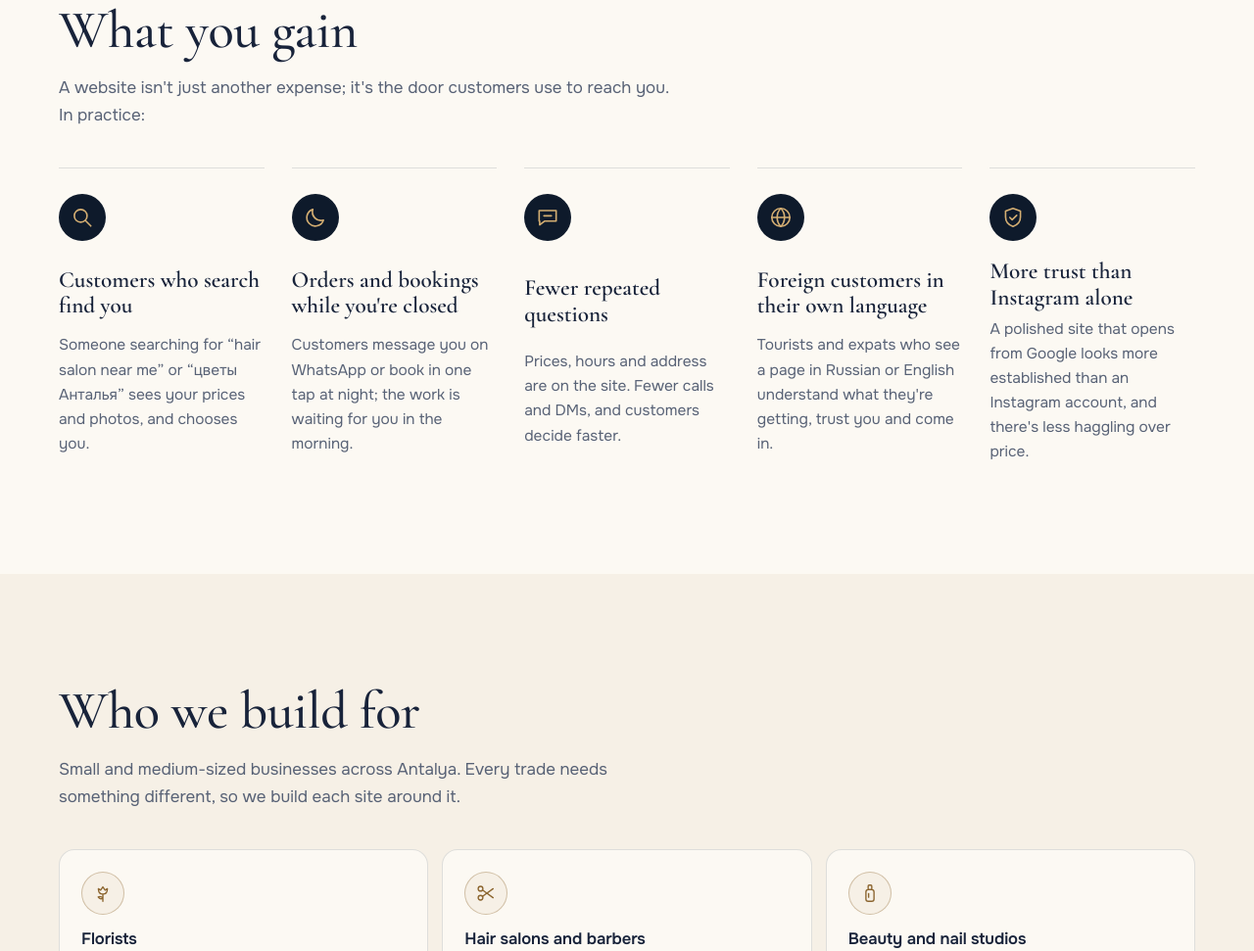
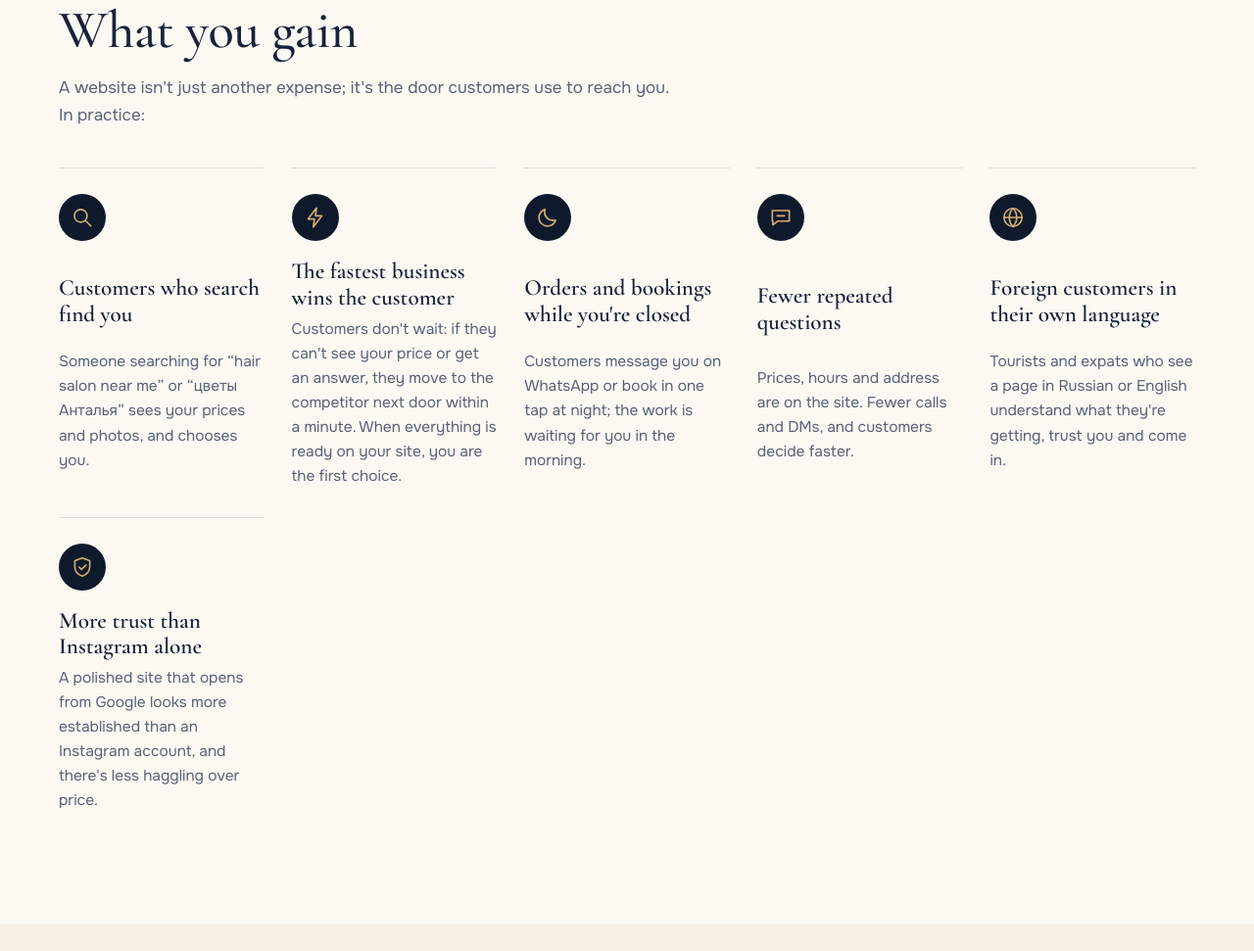
Before and after one commit to Onderkya/onderkya.github.io, a plain HTML site: page index.html in a window 1280 px wide. Shown: the part 1029-2000 px from the top of the page at 98% size. Drawn offline with nearby package versions, Linux system fonts and the light colour scheme.

Commit message:
Hız vurgusu: hızlı olan müşteriyi kapar
Co-Authored-By: Claude Opus 5.5 <noreply@anthropic.com>

```diff
--- a/index.html
+++ b/index.html
@@ -209,6 +209,11 @@
         <svg class="gain-ico" viewBox="0 0 24 24" aria-hidden="true"><circle cx="10.5" cy="10.5" r="6"/><path d="m15 15 5.5 5.5"/></svg>
         <h3 data-i18n="gain.1.t">Arayan müşteri sizi bulur</h3>
         <p data-i18n="gain.1.d">“Yakınımdaki kuaför” ya da “цветы Анталья” diye arayan, fiyatınızı ve fotoğraflarınızı görüp sizi seçer.</p>
+      </li>
+      <li>
+        <svg class="gain-ico" viewBox="0 0 24 24" aria-hidden="true"><path d="M13 3 5 13.5h6L10 21l8-10.5h-6Z"/></svg>
+        <h3 data-i18n="gain.6.t">Hızlı olan müşteriyi kapar</h3>
+        <p data-i18n="gain.6.d">Müşteri beklemez: fiyatı göremeyen ya da cevap alamayan, bir dakika içinde yandaki rakibe geçer. Sitede her şey hazırsa, ilk tercih siz olursunuz.</p>
       </li>
       <li>
         <svg class="gain-ico" viewBox="0 0 24 24" aria-hidden="true"><path d="M19.5 14.5A8 8 0 0 1 9.5 4.5a8 8 0 1 0 10 10Z"/></svg>
--- a/js/i18n.js
+++ b/js/i18n.js
@@ -41,6 +41,8 @@ window.I18N = {
     "gain.4.d": "Tourists and expats who see a page in Russian or English understand what they're getting, trust you and come in.",
     "gain.5.t": "More trust than Instagram alone",
     "gain.5.d": "A polished site that opens from Google looks more established than an Instagram account, and there's less haggling over price.",
+    "gain.6.t": "The fastest business wins the customer",
+    "gain.6.d": "Customers don't wait: if they can't see your price or get an answer, they move to the competitor next door within a minute. When everything is ready on your site, you are the first choice.",
     "who.1.pay": "From {site.first}, about one or two bouquets. Care is {care.basic}/mo, less than a bouquet.",
     "who.2.pay": "Care is {care.basic}/mo, less than a haircut; one new client a month covers it.",
     "who.3.pay": "Care is {care.basic}/mo, less than a single manicure.",
@@ -301,6 +303,8 @@ window.I18N = {
     "gain.4.d": "Турист или живущий здесь иностранец видит страницу на русском или английском, понимает, что получит, доверяет и приходит.",
     "gain.5.t": "Больше доверия, чем только Instagram",
     "gain.5.d": "Аккуратный сайт, который открывается из Google, выглядит солиднее одного аккаунта в Instagram, и торгуются с вами меньше.",
+    "gain.6.t": "Клиента получает тот, кто быстрее",
+    "gain.6.d": "Клиент не ждёт: если он не видит цену или не получает ответ, через минуту он уходит к конкуренту по соседству. Когда на сайте всё готово, первыми выбирают вас.",
     "who.1.pay": "От {site.first} — примерно один-два букета. Поддержка {care.basic} в месяц, дешевле букета.",
     "who.2.pay": "Поддержка {care.basic} в месяц — дешевле стрижки; один новый клиент в месяц её окупает.",
     "who.3.pay": "Поддержка {care.basic} в месяц — дешевле одного маникюра.",
```
